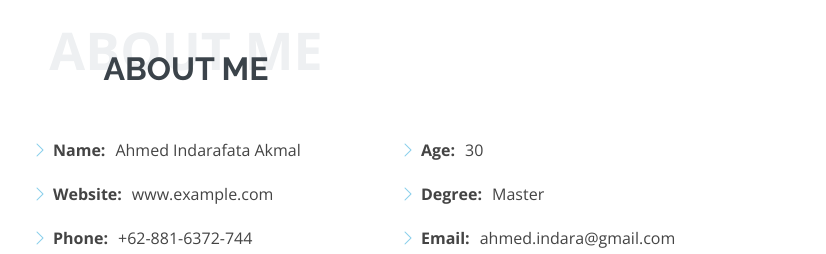
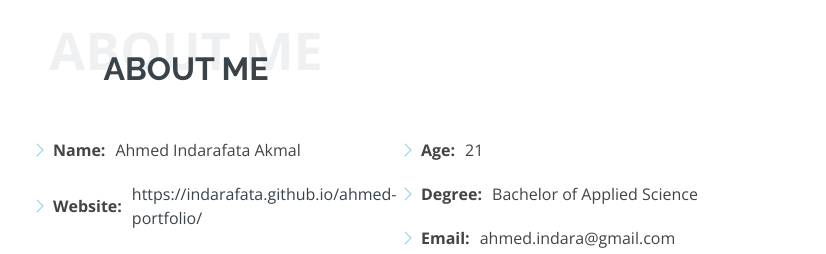
Before and after one commit to Indarafata/ahmed-portfolio, a plain HTML site: page index.html in a window 1280 px wide. Shown: the part 840-1094 px from the top of the page, 454-1280 px from the left. Drawn offline with nearby package versions, Linux system fonts and the light colour scheme.

Commit message:
fix index

```diff
--- a/index.html
+++ b/index.html
@@ -86,15 +86,19 @@
                   <ul>
                     <li><i class="bi bi-chevron-right"></i> <strong>Name:</strong> <span>Ahmed Indarafata Akmal</span>
                     </li>
-                    <li><i class="bi bi-chevron-right"></i> <strong>Website:</strong> <span>www.example.com</span></li>
+                    <li><i class="bi bi-chevron-right"></i> <strong>Website:</strong> <a
+                        href="https://indarafata.github.io/ahmed-portfolio/"
+                        style="color: #3b434a;"><span>https://indarafata.github.io/ahmed-portfolio/</span></a>
+                    </li>
                     <li><i class="bi bi-chevron-right"></i> <strong>Phone:</strong> <span>+62-881-6372-744</span></li>
                     <li><i class="bi bi-chevron-right"></i> <strong>City:</strong> <span>Surabaya, Indonesia</span></li>
                   </ul>
                 </div>
                 <div class="col-lg-6">
                   <ul>
-                    <li><i class="bi bi-chevron-right"></i> <strong>Age:</strong> <span>30</span></li>
-                    <li><i class="bi bi-chevron-right"></i> <strong>Degree:</strong> <span>Master</span></li>
+                    <li><i class="bi bi-chevron-right"></i> <strong>Age:</strong> <span>21</span></li>
+                    <li><i class="bi bi-chevron-right"></i> <strong>Degree:</strong> <span>Bachelor of Applied
+                        Science</span></li>
                     <li><i class="bi bi-chevron-right"></i> <strong>Email:</strong> <span>ahmed.indara@gmail.com</span>
                     </li>
                     <li><i class="bi bi-chevron-right"></i> <strong>Freelance:</strong> <span>Available</span></li>
@@ -161,7 +165,7 @@
             <h3 class="resume-title">Organization</h3>
             <div class="resume-item">
               <h4>Himpunan Mahasiswa Teknik Informatika PENS (Student Union)</h4>
-              <p><em>Junir Staff | Surabaya, Indonesia</em></p>
+              <p><em>Junior Staff | Surabaya, Indonesia</em></p>
               <h5>June 2021 - June 2022</h5>
               <!-- <p>Qui deserunt veniam. Et sed aliquam labore tempore sed quisquam iusto autem sit. Ea vero voluptatum qui
                 ut dignissimos deleniti nerada porti sand markend</p> -->
@@ -388,7 +392,8 @@
                 <h3>Mission</h3>
                 <p>
                   <i class="bx bxs-quote-alt-left quote-icon-left"></i>
-                  To develop high quality applications with a focus on seamless integration, intuitive user experiences, and optimal performance.
+                  To develop high quality applications with a focus on seamless integration, intuitive user experiences,
+                  and optimal performance.
                   <i class="bx bxs-quote-alt-right quote-icon-right"></i>
                 </p>
               </div>
@@ -444,7 +449,8 @@
           </div>
 
           <div class="col-lg-4 col-md-6 portfolio-item filter-app">
-            <div class="portfolio-img"><img src="assets/img/portfolio/nurtur-landscape2.png" class="img-fluid" alt=""></div>
+            <div class="portfolio-img"><img src="assets/img/portfolio/nurtur-landscape2.png" class="img-fluid" alt="">
+            </div>
             <div class="portfolio-info">
               <h4>Nurtur</h4>
               <p>App</p>
@@ -456,7 +462,8 @@
           </div>
 
           <div class="col-lg-4 col-md-6 portfolio-item filter-app">
-            <div class="portfolio-img"><img src="assets/img/portfolio/ppns-landscape1.png" class="img-fluid" alt=""></div>
+            <div class="portfolio-img"><img src="assets/img/portfolio/ppns-landscape1.png" class="img-fluid" alt="">
+            </div>
             <div class="portfolio-info">
               <h4>PPNS Mobile</h4>
               <p>App</p>
@@ -468,7 +475,8 @@
           </div>
 
           <div class="col-lg-4 col-md-6 portfolio-item filter-app">
-            <div class="portfolio-img"><img src="assets/img/portfolio/matrans-landscape1.png" class="img-fluid" alt=""></div>
+            <div class="portfolio-img"><img src="assets/img/portfolio/matrans-landscape1.png" class="img-fluid" alt="">
+            </div>
             <div class="portfolio-info">
               <h4>Matrans</h4>
               <p>App</p>
@@ -480,7 +488,8 @@
           </div>
 
           <div class="col-lg-4 col-md-6 portfolio-item filter-app">
-            <div class="portfolio-img"><img src="assets/img/portfolio/samson-landscape1.png" class="img-fluid" alt=""></div>
+            <div class="portfolio-img"><img src="assets/img/portfolio/samson-landscape1.png" class="img-fluid" alt="">
+            </div>
             <div class="portfolio-info">
               <h4>SAMSON</h4>
               <p>App</p>
@@ -504,7 +513,8 @@
           </div>
 
           <div class="col-lg-4 col-md-6 portfolio-item filter-app">
-            <div class="portfolio-img"><img src="assets/img/portfolio/itsm-landscape1.png" class="img-fluid" alt=""></div>
+            <div class="portfolio-img"><img src="assets/img/portfolio/itsm-landscape1.png" class="img-fluid" alt="">
+            </div>
             <div class="portfolio-info">
               <h4>ITSM</h4>
               <p>App</p>
@@ -528,7 +538,8 @@
           </div>
 
           <div class="col-lg-4 col-md-6 portfolio-item filter-app">
-            <div class="portfolio-img"><img src="assets/img/portfolio/marriage-landscape1.png" class="img-fluid" alt=""></div>
+            <div class="portfolio-img"><img src="assets/img/portfolio/marriage-landscape1.png" class="img-fluid" alt="">
+            </div>
             <div class="portfolio-info">
               <h4>Marriage Story</h4>
               <p>App</p>
```
Lines whose indentation alone changed are shown as unchanged.
